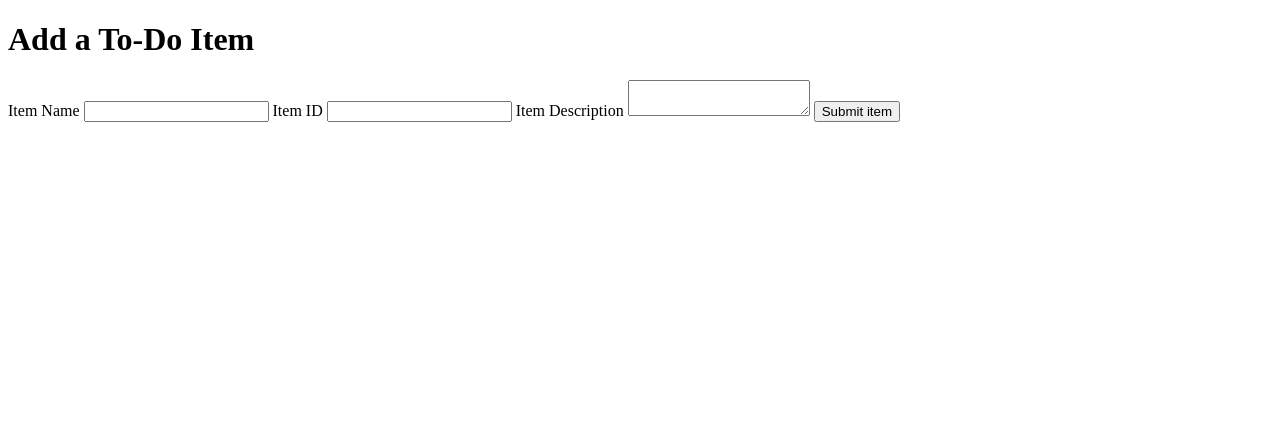
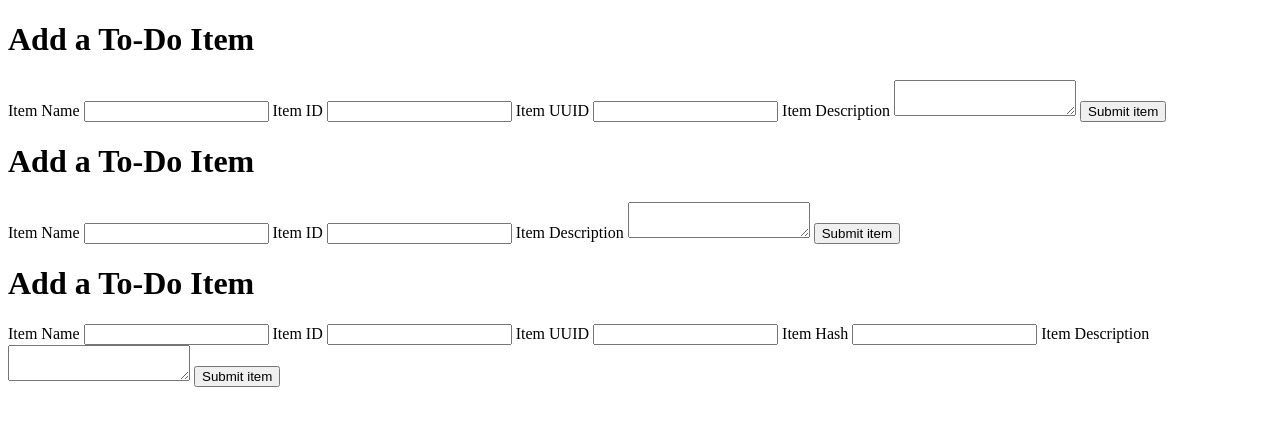
Before and after one commit to aaghadge09/Flask_MongoDB_aryan, a Flask app: page /todo in a window 1280 px wide. Shown: the top 426 px of the page. Run offline with Flask 3, Linux system fonts and the light colour scheme.

Commit message:
Recommit project state after soft reset

```diff
--- a/app.py
+++ b/app.py
@@ -77,5 +77,40 @@ def success():
 def todo_page():
     return render_template("todo.html")
 
+@app.route("/submittodoitem", methods=["POST"])
+def submit_todo_item():
+    item_name = request.form.get("itemName", "").strip()
+    item_description = request.form.get("itemDescription", "").strip()
+
+    if not item_name or not item_description:
+        return render_template(
+            "todo.html",
+            error="Please provide both an item name and description."
+        ), 400
+
+    mongo_uri = os.environ.get("MONGODB_URI")
+    if not mongo_uri:
+        return render_template(
+            "todo.html",
+            error="MongoDB is not configured. Set MONGODB_URI and try again."
+        ), 500
+
+    try:
+        with MongoClient(mongo_uri, serverSelectionTimeoutMS=5000) as client:
+            client.admin.command("ping")
+            database_name = os.environ.get("MONGODB_DB", "assignment3")
+            client[database_name]["todo_items"].insert_one({
+                "itemName": item_name,
+                "itemDescription": item_description
+            })
+    except PyMongoError:
+        app.logger.exception("Could not save the To-Do item")
+        return render_template(
+            "todo.html",
+            error="Could not save the item. Check the MongoDB connection and try again."
+        ), 500
+
+    return redirect(url_for("success"))
+
 if __name__ == "__main__":
     app.run(debug=True)
--- a/templates/todo.html
+++ b/templates/todo.html
@@ -1,4 +1,32 @@
 <!doctype html>
+<html lang="en">
+<head>
+  <meta charset="utf-8">
+  <meta name="viewport" content="width=device-width, initial-scale=1">
+  <title>To-Do List</title>
+</head>
+<body>
+  <h1>Add a To-Do Item</h1>
+    {% if error %}
+  <p role="alert">{{ error }}</p>
+{% endif %}
+  <form action="/submittodoitem" method="post">
+    <label for="itemName">Item Name</label>
+    <input id="itemName" name="itemName" type="text" required>
+
+    <label for="itemId">Item ID</label>
+    <input id="itemId" name="itemId" type="text" required>
+
+    <label for="itemUuid">Item UUID</label>
+    <input id="itemUuid" name="itemUuid" type="text" required>
+
+    <label for="itemDescription">Item Description</label>
+    <textarea id="itemDescription" name="itemDescription" required></textarea>
+
+    <button type="submit">Submit item</button>
+  </form>
+</body>
+</html><!doctype html>
 <html lang="en">
 <head>
   <meta charset="utf-8">
@@ -19,5 +47,33 @@
 
     <button type="submit">Submit item</button>
   </form>
+<!doctype html>
+<html lang="en">
+<head>
+  <meta charset="utf-8">
+  <meta name="viewport" content="width=device-width, initial-scale=1">
+  <title>To-Do List</title>
+</head>
+<body>
+  <h1>Add a To-Do Item</h1>
+  <form action="/submittodoitem" method="post">
+    <label for="itemName">Item Name</label>
+    <input id="itemName" name="itemName" type="text" required>
+
+    <label for="itemId">Item ID</label>
+    <input id="itemId" name="itemId" type="text" required>
+
+    <label for="itemUuid">Item UUID</label>
+    <input id="itemUuid" name="itemUuid" type="text" required>
+
+    <label for="itemHash">Item Hash</label>
+    <input id="itemHash" name="itemHash" type="text" required>
+
+    <label for="itemDescription">Item Description</label>
+    <textarea id="itemDescription" name="itemDescription" required></textarea>
+
+    <button type="submit">Submit item</button>
+  </form>
 </body>
+</html></body>
 </html>
```
